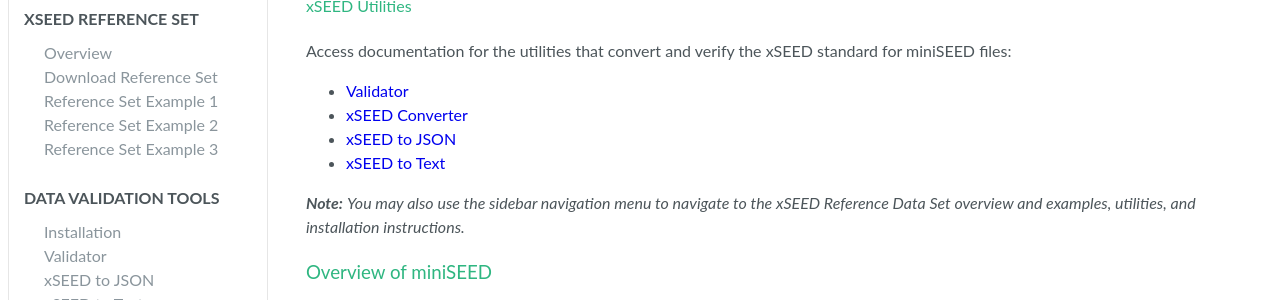
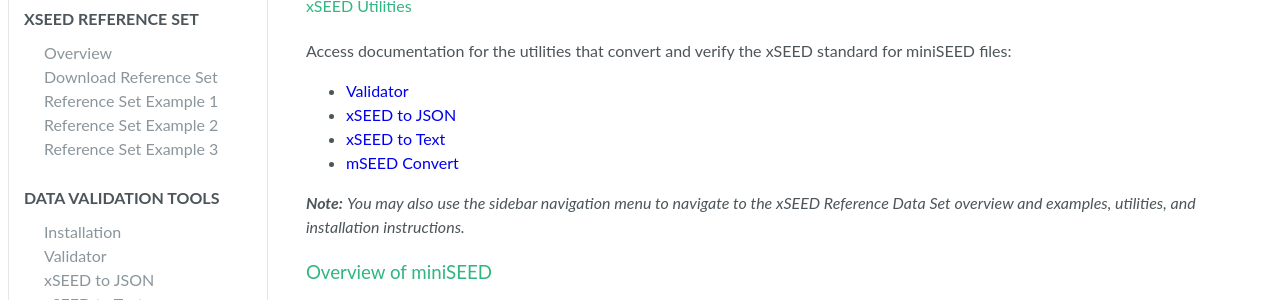
Before and after one commit to iris-edu/xseed-specification, a Jekyll site: the page built from docs/_documentation/xSEED/Home.md, in a window 1280 px wide and 900 px high, scrolled down 1422 px. Shown: the part 155-455 px from the top of the window. Built offline with Jekyll 4.4.1, drawn with Linux system fonts in a browser that asks for light colours; nearby versions of some CDN libraries; comment, search, counter and statistics services are not loaded.

Commit message:
Updated home page to show correct mSEED Convert name

```diff
--- a/docs/_documentation/xSEED/Home.md
+++ b/docs/_documentation/xSEED/Home.md
@@ -63,9 +63,9 @@ The xSEED Reference Data Set is a reference data set used for developing and tes
 Access documentation for the utilities that convert and verify the xSEED standard for miniSEED files:
 
 - [Validator](https://iris-edu.github.io/xseed-specification/documentation/Data%20Validation%20Tools/Validator/)
-- [xSEED Converter](https://iris-edu.github.io/xseed-specification/documentation/xSEED%20Software/mSEED_Convert/)
 - [xSEED to JSON](https://iris-edu.github.io/xseed-specification/documentation/Data%20Validation%20Tools/xSEED_to_JSON/)
 - [xSEED to Text](https://iris-edu.github.io/xseed-specification/documentation/Data%20Validation%20Tools/xSEED_to_Text/)
+- [mSEED Convert](https://iris-edu.github.io/xseed-specification/documentation/xSEED%20Software/mSEED_Convert/)
 
 **_Note:_** *You may also use the sidebar navigation menu to navigate to the xSEED Reference Data Set overview and examples, utilities, and installation instructions.*
 
```
